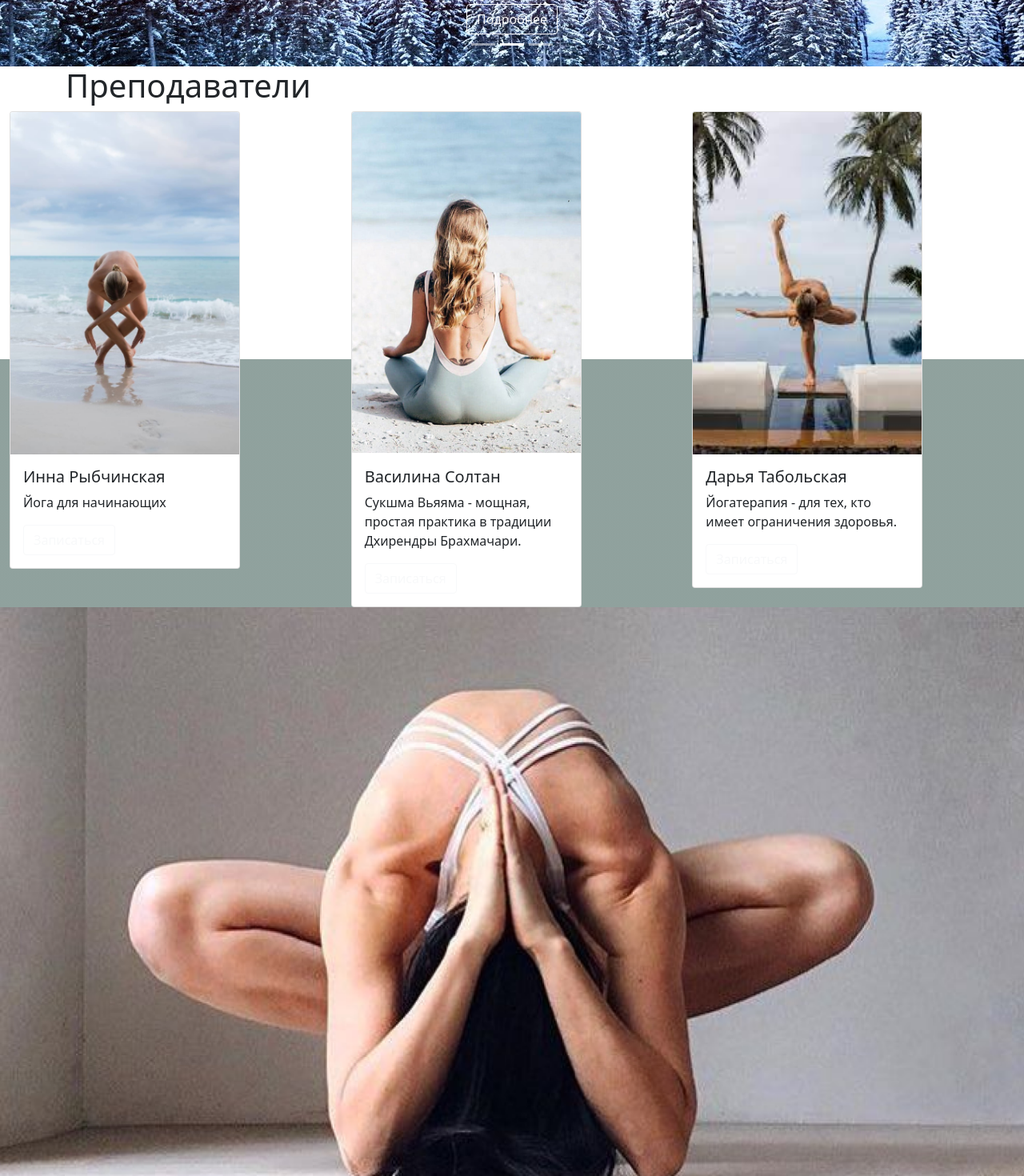
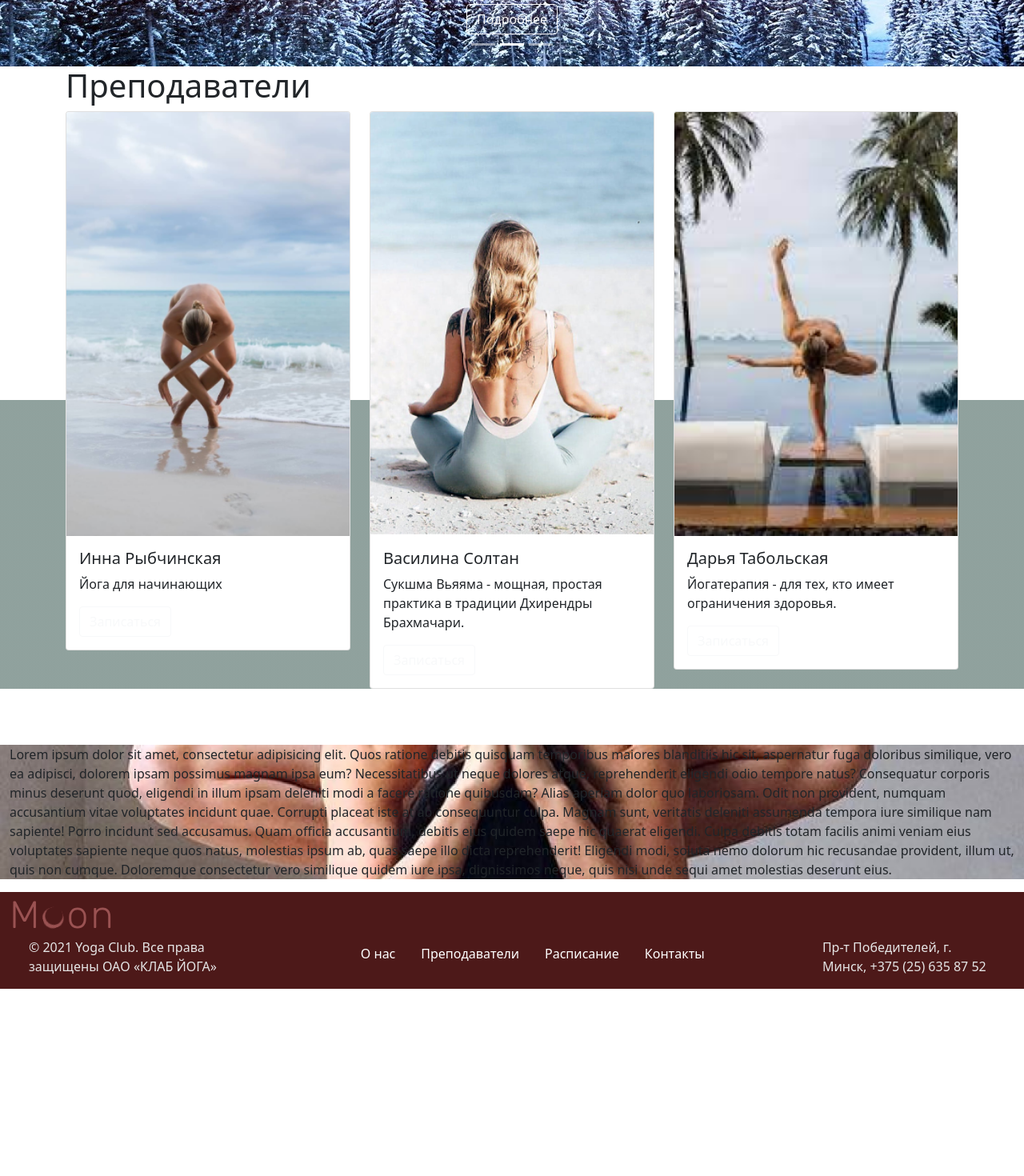
Before and after one commit to tms-js-pro-2021/Yoga-online-Tatiana-Zemliakova, a React app: page / in a window 1280 px wide. Shown: the part 600-2070 px from the top of the page at 80% size. After the commit the page ends 1836 px from the top, so only its background shows below. Built offline with nearby package versions, Linux system fonts and the light colour scheme.

Commit message:
homepage2

```diff
--- a/src/components/HomePage/HomePage.jsx
+++ b/src/components/HomePage/HomePage.jsx
@@ -12,9 +12,10 @@ export default function HomePage() {
         <h1>Преподаватели</h1>
       </Container>
       <Container fluid className="background-gray">
+        <Container>
           <Row>
-          <Col>
-            <Card style={{ width: '18rem', hight: '36rem' }}>
+            <Col sm={4}>
+              <Card>
                 <Card.Img variant="top" src="/images/teacher1.png" />
                 <Card.Body>
                   <Card.Title>Инна Рыбчинская</Card.Title>
@@ -23,21 +24,21 @@ export default function HomePage() {
                 </Card.Body>
               </Card>
             </Col>
-          <Col>
-            <Card style={{ width: '18rem', hight: '36rem' }}>
+            <Col sm={4}>
+              <Card>
                 <Card.Img variant="top" src="/images/teacher2.png" />
                 <Card.Body>
                   <Card.Title>Василина Солтан</Card.Title>
                   <Card.Text>
-                  Сукшма Вьяяма - мощная, простая практика в традиции Дхирендры
-                  Брахмачари.
+                    Сукшма Вьяяма - мощная, простая практика в традиции
+                    Дхирендры Брахмачари.
                   </Card.Text>
                   <Button variant="outline-light">Записаться</Button>
                 </Card.Body>
               </Card>
             </Col>
-          <Col>
-            <Card style={{ width: '18rem', hight: '36rem' }}>
+            <Col sm={4}>
+              <Card>
                 <Card.Img variant="top" src="/images/teacher3.png" />
                 <Card.Body>
                   <Card.Title>Дарья Табольская</Card.Title>
@@ -50,13 +51,36 @@ export default function HomePage() {
             </Col>
           </Row>
         </Container>
-      <Container fluid className="px-0">
-        <img
-          className="d-block w-100"
-          height="900px"
-          src="images/back2.png"
-          alt=""
-        />
+      </Container>
+      <Container
+        fluid
+        style={{
+          marginTop: '70px',
+          backgroundImage: 'url(' + 'images/back2.png' + ')',
+          backgroundPosition: 'center',
+          backgroundSize: 'cover',
+          backgroundRepeat: 'no-repeat',
+        }}
+      >
+        <p>
+          Lorem ipsum dolor sit amet, consectetur adipisicing elit. Quos ratione
+          debitis quisquam temporibus maiores blanditiis hic sit, aspernatur
+          fuga doloribus similique, vero ea adipisci, dolorem ipsam possimus
+          magnam ipsa eum? Necessitatibus ut neque dolores atque, reprehenderit
+          eligendi odio tempore natus? Consequatur corporis minus deserunt quod,
+          eligendi in illum ipsam deleniti modi a facere ratione quibusdam?
+          Alias aperiam dolor quo laboriosam. Odit non provident, numquam
+          accusantium vitae voluptates incidunt quae. Corrupti placeat iste at
+          ab consequuntur culpa. Magnam sunt, veritatis deleniti assumenda
+          tempora iure similique nam sapiente! Porro incidunt sed accusamus.
+          Quam officia accusantium, debitis eius quidem saepe hic quaerat
+          eligendi. Culpa debitis totam facilis animi veniam eius voluptates
+          sapiente neque quos natus, molestias ipsum ab, quas saepe illo dicta
+          reprehenderit! Eligendi modi, soluta nemo dolorum hic recusandae
+          provident, illum ut, quis non cumque. Doloremque consectetur vero
+          similique quidem iure ipsa, dignissimos neque, quis nisi unde sequi
+          amet molestias deserunt eius.
+        </p>
       </Container>
     </>
   );
--- a/src/components/HomePage/index.js
+++ b/src/components/HomePage/index.js
@@ -1,3 +1,4 @@
+/* eslint-disable import/no-unresolved */
 import HomePage from './HomePage';
 
 export default HomePage;
```
Also changed, not shown: src/components/HomePage/HomePage.css (line endings or trailing spaces). Lines whose indentation alone changed are shown as unchanged.
